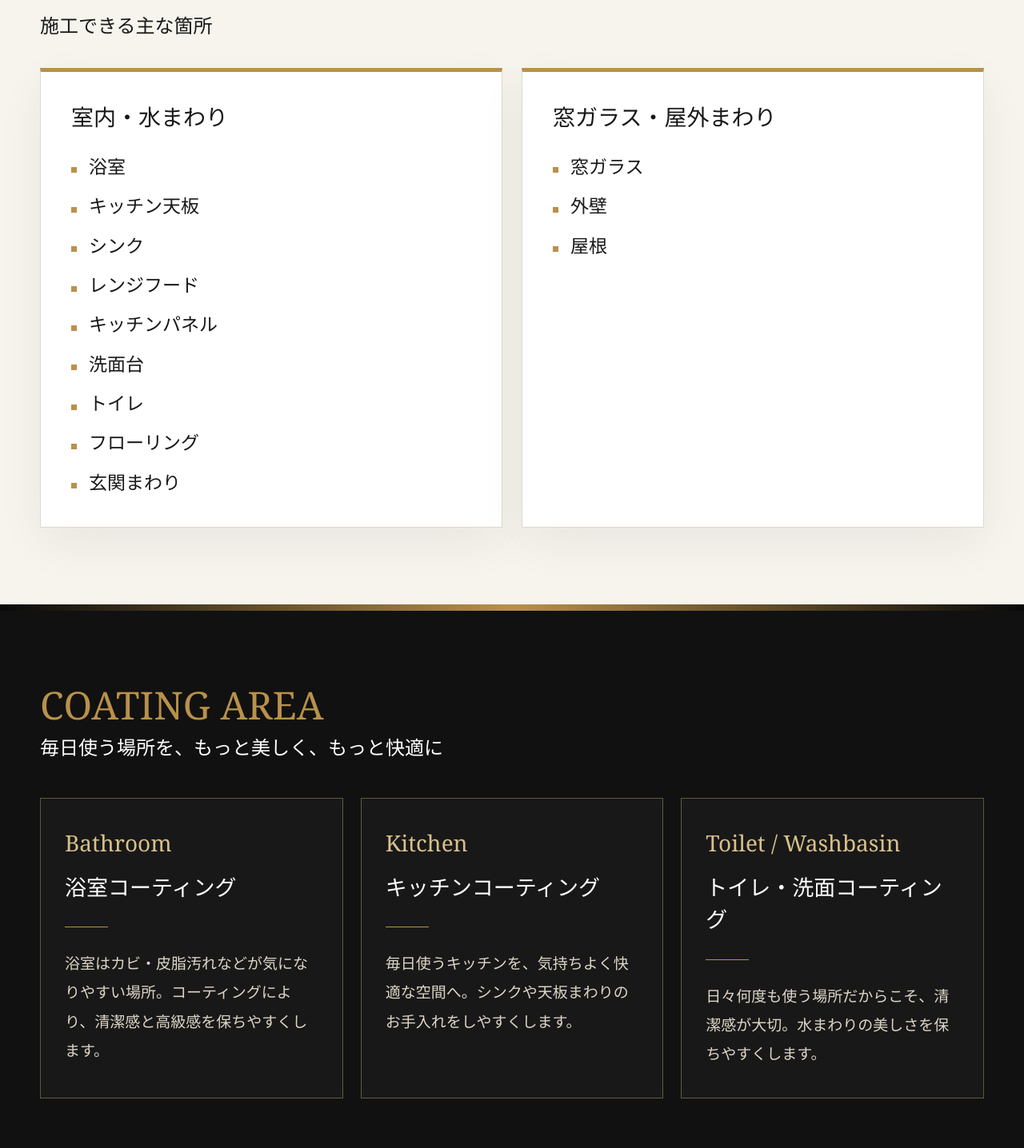
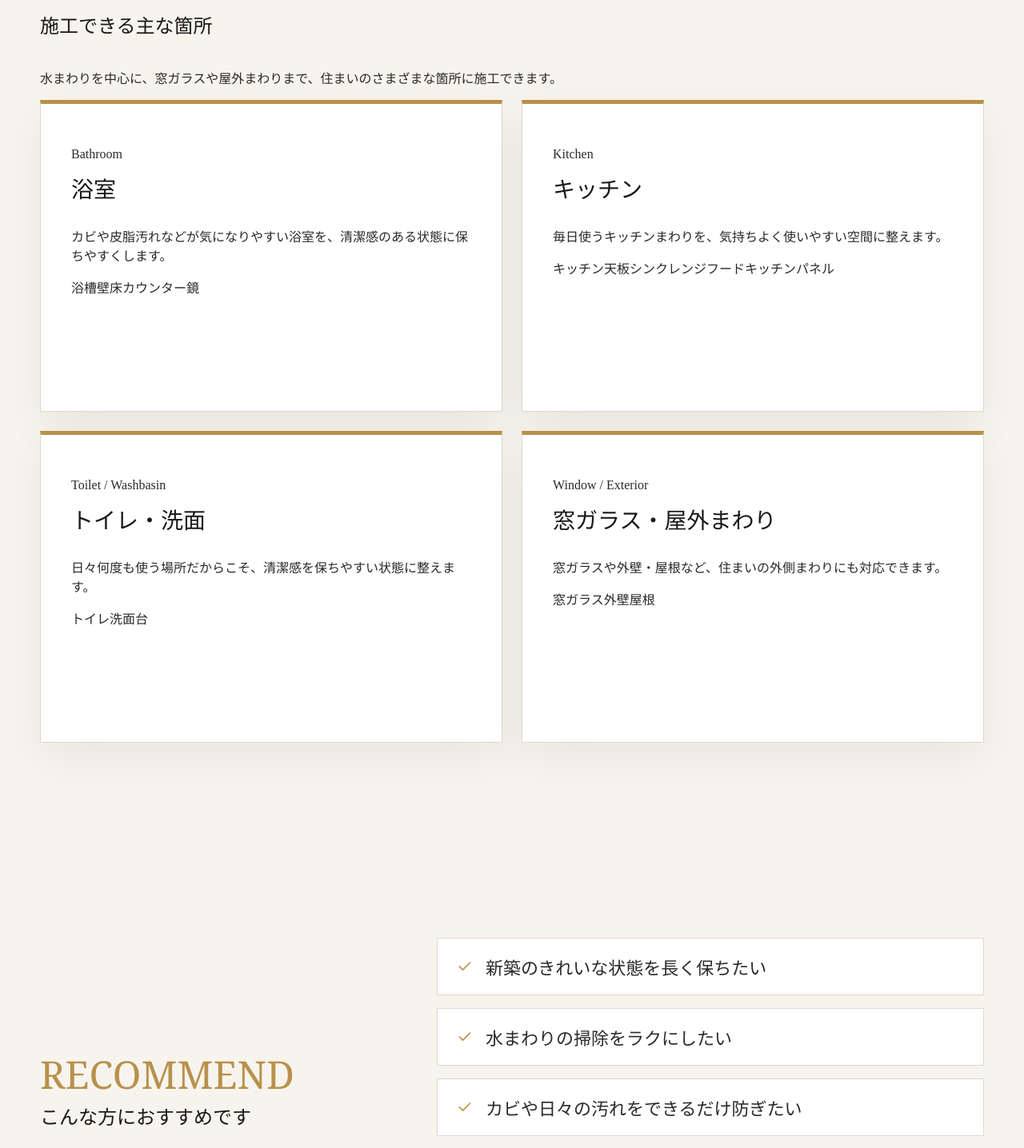
Before and after one commit to takuho1229/CoatingBOSS-Zoomdocument, a Next.js app: page / in a window 1280 px wide. Shown: the part 3081-4517 px from the top of the page at 80% size. Built offline with nearby package versions, Linux system fonts and the light colour scheme.

Commit message:
Remove coating area and add premium service cards

```diff
--- a/app/page.tsx
+++ b/app/page.tsx
@@ -25,35 +25,30 @@ const strengths = [
   },
 ];
 
-const indoorServices = [
-  "浴室",
-  "キッチン天板",
-  "シンク",
-  "レンジフード",
-  "キッチンパネル",
-  "洗面台",
-  "トイレ",
-  "フローリング",
-  "玄関まわり",
-];
-
-const outdoorServices = ["窓ガラス", "外壁", "屋根"];
-
-const areas = [
+const services = [
   {
     en: "Bathroom",
-    ja: "浴室コーティング",
-    body: "浴室はカビ・皮脂汚れなどが気になりやすい場所。コーティングにより、清潔感と高級感を保ちやすくします。",
+    title: "浴室",
+    body: "カビや皮脂汚れなどが気になりやすい浴室を、清潔感のある状態に保ちやすくします。",
+    tags: ["浴槽", "壁", "床", "カウンター", "鏡"],
   },
   {
     en: "Kitchen",
-    ja: "キッチンコーティング",
-    body: "毎日使うキッチンを、気持ちよく快適な空間へ。シンクや天板まわりのお手入れをしやすくします。",
+    title: "キッチン",
+    body: "毎日使うキッチンまわりを、気持ちよく使いやすい空間に整えます。",
+    tags: ["キッチン天板", "シンク", "レンジフード", "キッチンパネル"],
   },
   {
     en: "Toilet / Washbasin",
-    ja: "トイレ・洗面コーティング",
-    body: "日々何度も使う場所だからこそ、清潔感が大切。水まわりの美しさを保ちやすくします。",
+    title: "トイレ・洗面",
+    body: "日々何度も使う場所だからこそ、清潔感を保ちやすい状態に整えます。",
+    tags: ["トイレ", "洗面台"],
+  },
+  {
+    en: "Window / Exterior",
+    title: "窓ガラス・屋外まわり",
+    body: "窓ガラスや外壁・屋根など、住まいの外側まわりにも対応できます。",
+    tags: ["窓ガラス", "外壁", "屋根"],
   },
 ];
 
@@ -71,19 +66,6 @@ function SectionTitle({ en, ja }: { en: string; ja: string }) {
       <p>{en}</p>
       <h2>{ja}</h2>
     </div>
-  );
-}
-
-function ServiceCard({ title, items }: { title: string; items: string[] }) {
-  return (
-    <article className="service-card">
-      <h3>{title}</h3>
-      <ul>
-        {items.map((item) => (
-          <li key={item}>{item}</li>
-        ))}
-      </ul>
-    </article>
   );
 }
 
@@ -148,23 +130,20 @@ export default function Page() {
       <section className="page-section service-section">
         <div className="wide-content">
           <SectionTitle en="SERVICE" ja="施工できる主な箇所" />
+          <p className="service-lead">
+            水まわりを中心に、窓ガラスや屋外まわりまで、住まいのさまざまな箇所に施工できます。
+          </p>
           <div className="service-grid">
-            <ServiceCard title="室内・水まわり" items={indoorServices} />
-            <ServiceCard title="窓ガラス・屋外まわり" items={outdoorServices} />
-          </div>
-        </div>
-      </section>
-
-      <section className="page-section area-section">
-        <div className="wide-content">
-          <SectionTitle en="COATING AREA" ja="毎日使う場所を、もっと美しく、もっと快適に" />
-          <div className="area-grid">
-            {areas.map((area) => (
-              <article className="area-block" key={area.en}>
-                <p>{area.en}</p>
-                <h3>{area.ja}</h3>
-                <span />
-                <p className="area-body">{area.body}</p>
+            {services.map((service) => (
+              <article className="service-card" key={service.en}>
+                <p className="service-card-en">{service.en}</p>
+                <h3 className="service-card-title">{service.title}</h3>
+                <p className="service-card-text">{service.body}</p>
+                <div className="service-tags">
+                  {service.tags.map((tag) => (
+                    <span className="service-tag" key={tag}>{tag}</span>
+                  ))}
+                </div>
               </article>
             ))}
           </div>
```
